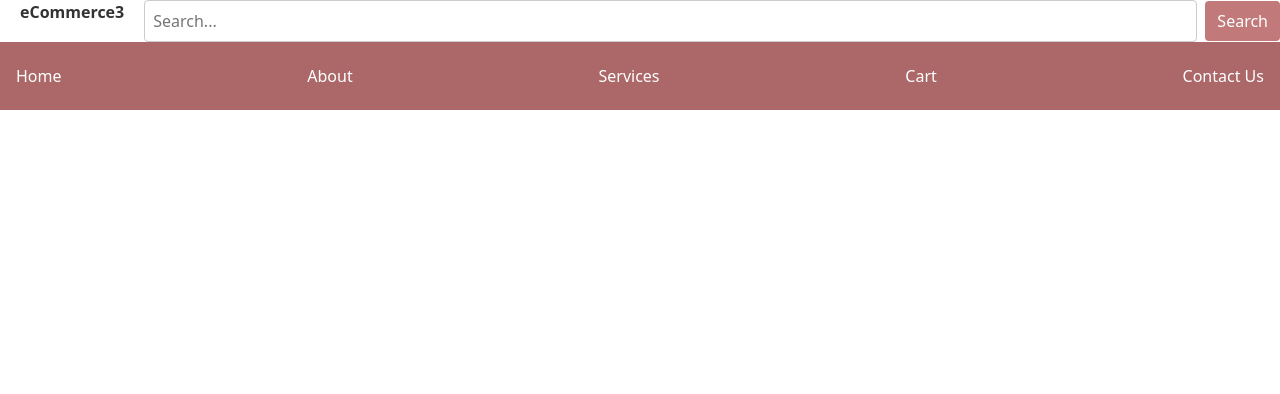
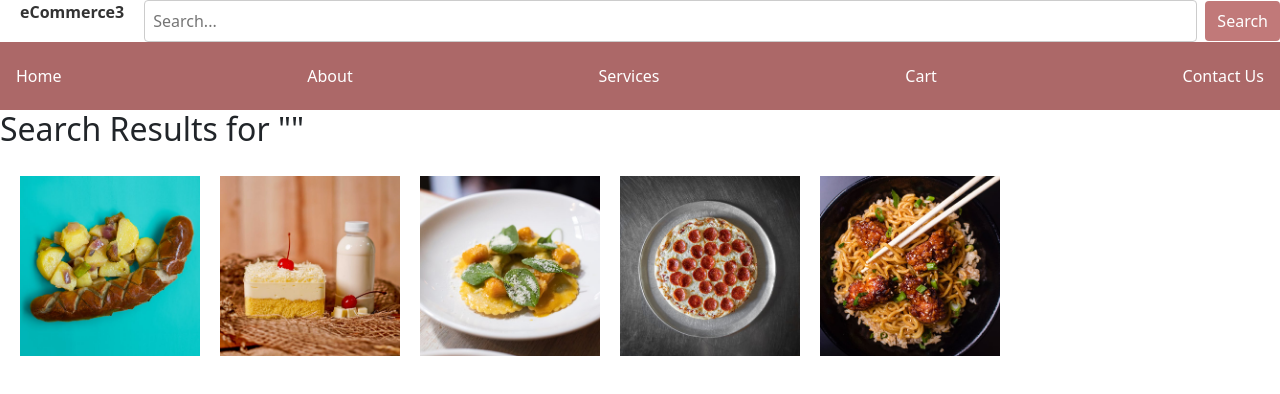
Before and after one commit to aghared/Ecommerce-website, a React (Create React App) app in the folder ecommerce-website/: page /search in a window 1280 px wide. Shown: the top 394 px of the page. Built offline with nearby package versions, Linux system fonts and the light colour scheme.

Commit message:
added changes and other things from earlier

```diff
--- a/ecommerce-website/src/App.js
+++ b/ecommerce-website/src/App.js
@@ -11,6 +11,7 @@ import { CheckoutPage } from './pages/CheckoutPage';
 import { RegistrationPage } from './pages/RegistrationPage';
 import { ContactUsPage } from './pages/ContactUsPage';
 import { SignInPage } from './pages/SignInPage';
+import SearchResults from './pages/SearchResults';
 
 function App() {
   return (
@@ -27,6 +28,7 @@ function App() {
     <Route path="/signup" element={<RegistrationPage />} />
     <Route path="/contact" element={<ContactUsPage />} />
     <Route path="/" element={<SignInPage />} />
+    <Route path="/search" element={<SearchResults />} />
 
 
 
--- a/ecommerce-website/src/CSS/signin-page.css
+++ b/ecommerce-website/src/CSS/signin-page.css
@@ -32,7 +32,7 @@
     cursor: pointer;
 }
 
-#butt:hover {
+#hover {
     background-color: #b96d6d;
     /* Use Bootstrap's default primary color on hover */
 }
--- a/ecommerce-website/src/componet/navbar.js
+++ b/ecommerce-website/src/componet/navbar.js
@@ -1,17 +1,34 @@
-import React from 'react';
-import { Link } from 'react-router-dom';
+import React, { useState } from 'react';
+import { Link, useNavigate } from 'react-router-dom';
 import "../CSS/navbar.css"
+
 const Navbar = () => {
+    const [searchInput, newSearchInput] = useState('');
+    const navigate = useNavigate();
+
+    const searchChange = (event) => {
+      newSearchInput(event.target.value);
+    };
+
+    const startSearch = () => {
+      if (searchInput !== '') {
+        navigate(`/search?term=${(searchInput)}`); //used chatGPT for help on this line
+      }
+    };
+
     return (
       <div>
-             <div class="ecumenic">
+        <div className="ecumenic">
           <p>eCommerce3</p>
         </div>
-             <div class="search-bar">
-                 <input type="text" class="search-input" placeholder="Search..."/>
-                 <button class="search-button">Search</button>
+        <div className="search-bar">
+          <input type="text" className="search-input" placeholder="Search..." value={searchInput} onChange={searchChange}
+          />
+          <button className="search-button" onClick={startSearch}>
+            Search
+          </button>
         </div>
-            <div class="navbar">
+        <div className="navbar">
           <Link to="/home">Home</Link>
           <Link to="/about">About</Link>
           <Link to="/services">Services</Link>
@@ -19,8 +36,7 @@ const Navbar = () => {
           <Link to="/contact">Contact Us</Link>
         </div>
       </div>
-    )
+    );
+  };
 
-
-}
   export default Navbar;
--- /dev/null
+++ b/ecommerce-website/src/pages/SearchResults.js
@@ -0,0 +1,33 @@
+import React from 'react';
+import { useLocation } from 'react-router-dom';
+import { Link } from 'react-router-dom';
+import product from '../data/product-data.json'
+
+const SearchResults = () => {
+  const location = useLocation();
+  const searchParams = new URLSearchParams(location.search); //used ChatGPT for help on these 3 lines
+  const searchTerm = searchParams.get('term');
+
+  return (
+    <div>
+      <h2>Search Results for "{searchTerm}"</h2>
+        <div className ="scroll-container">
+            <div id="scroll-container-Recomendation">
+                {
+                    product.map(item => {
+                            return(
+                                <Link to={"/Product_Page/"+item.id}><img src={item.image} alt={""}/></Link >
+                            )
+
+                        }
+                    )
+
+                }
+
+            </div>
+        </div>
+    </div>
+  );
+};
+
+export default SearchResults;
--- a/ecommerce-website/src/pages/SignInPage.js
+++ b/ecommerce-website/src/pages/SignInPage.js
@@ -13,14 +13,14 @@ export function SignInPage(){
         <h2 id="sign">Sign In</h2>
         <form id="signup-form">
           <label id="user" htmlFor="username">Username:</label>
-          <input type="text" id="username" required />
+          <input type="text" id="input" required />
 
           <label id="user" htmlFor="password">Password:</label>
-          <input type="password" id="password" required />
+          <input type="password" id="input" required />
 
           <button id="butt" type="submit">Sign in</button>
           <div className="signup-link">
-            <p >
+            <p>
               Don't have an account? <Link to="/signup" id="signup-link">Sign Up</Link>
             </p>
           </div>
```
Lines whose indentation alone changed are shown as unchanged.
